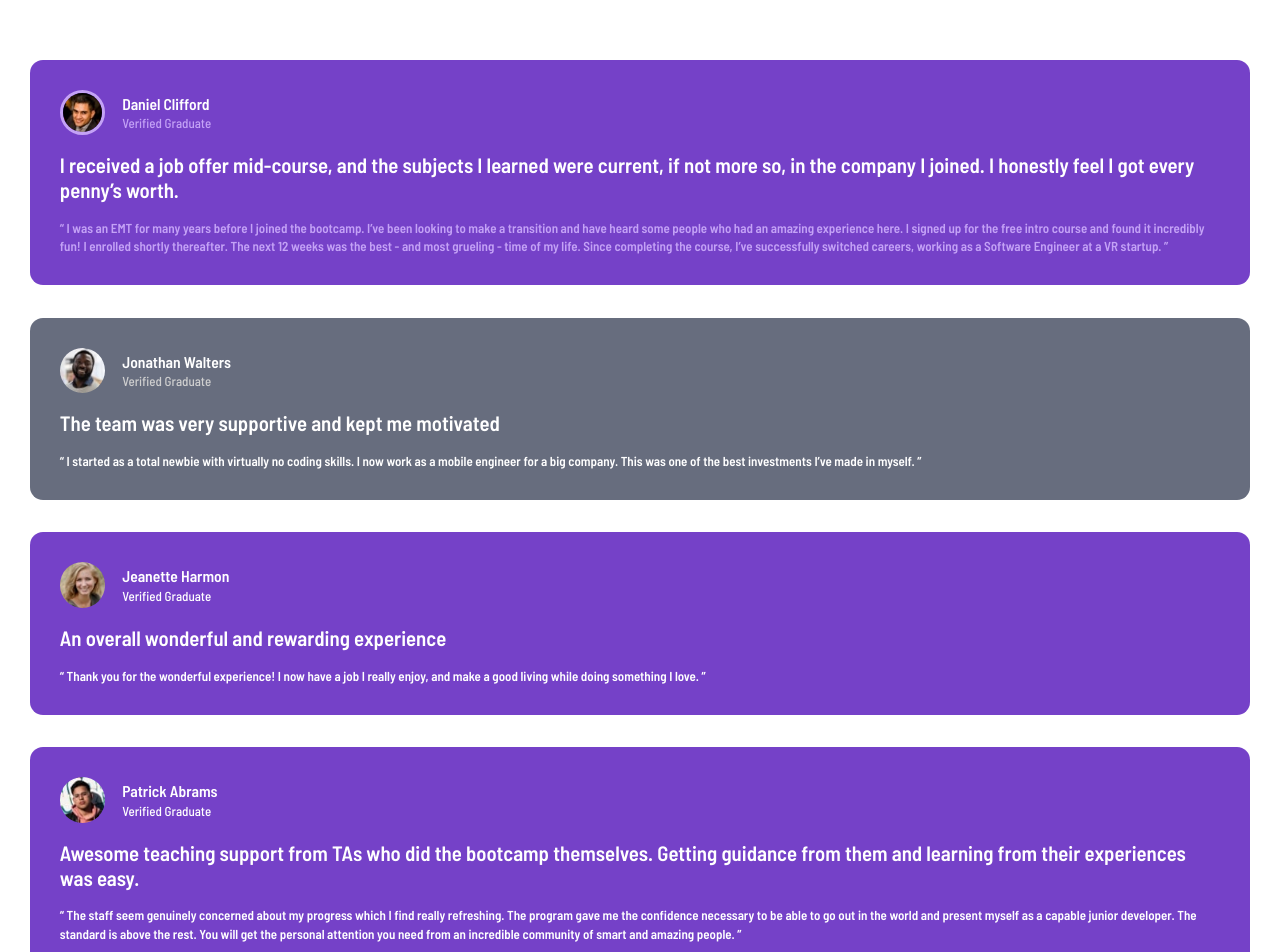
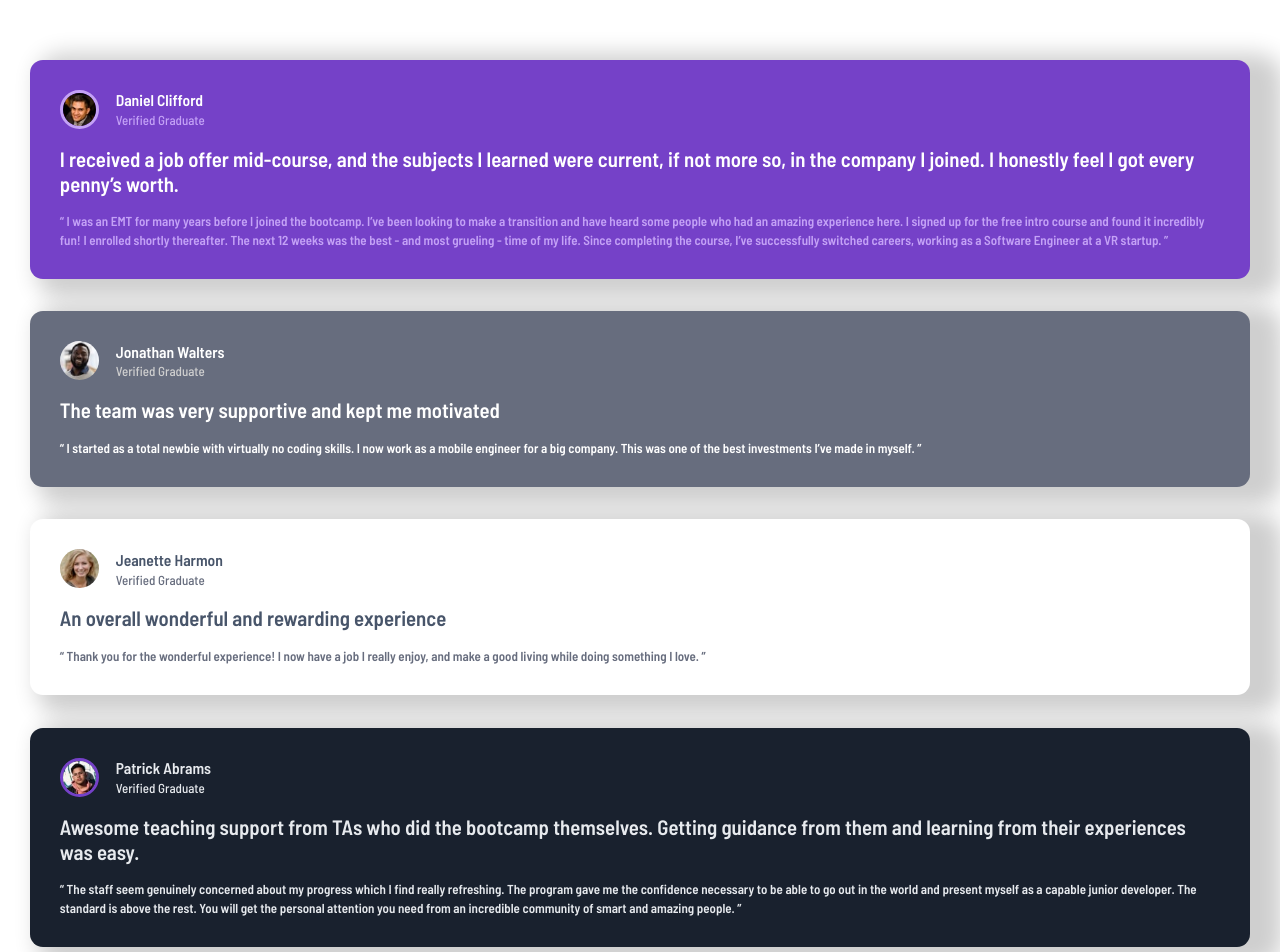
Before and after one commit to Johng117/testimonials-grid-section, a plain HTML site: page index.html in a window 1280 px wide. Shown: the top 952 px of the page. Drawn offline with Linux system fonts and the light colour scheme.

Commit message:
updates to styles.css, styling individual testimonial and adding box-shadow

```diff
--- a/styles.css
+++ b/styles.css
@@ -36,8 +36,8 @@ body {
 
 img {
   border-radius: 50%;
-  height: 3.5rem;
-  width: 3.5rem;
+  height: 3rem;
+  width: 3rem;
 }
 
 .daniel,
@@ -50,7 +50,7 @@ img {
   background-color: var(--Purple-500);
   margin-bottom: 2.5rem;
   color: var(--White);
-
+  box-shadow: 1.5rem 0.5rem 1.7rem 1rem var(--Grey-200);
 
   & .content-primary {
     font-size: 1.6rem;
@@ -88,25 +88,40 @@ img {
 
 .daniel {
   & .daniel-image {
-    border: 3px solid var(--Purple-300)
+    border: 3px solid var(--Purple-300);
   }
 
-  & h2, .content-secondary {
-    color: var(--Purple-300)
+  & h2,
+  .content-secondary {
+    color: var(--Purple-300);
   }
-
 }
 
 .jonathan {
   background-color: var(--Grey-400);
 
   & h2 {
-    color:var(--Grey-200)
+    color: var(--Grey-200);
   }
 }
 
-.jeanette {
+.jeanette,
+.kira {
+  background-color: var(--White);
+  color: var(--Grey-500);
+  & h2,
+  .content-secondary {
+    color: var(--Grey-400);
+  }
+}
 
+.patrick {
+  background-color: var(--Dark-blue);
+  color: var(--Grey-100);
+
+  & .patrick-image {
+    border: 3px solid var(--Purple-500);
+  }
 }
 
 /* TODO  box shadow for each section */
```
